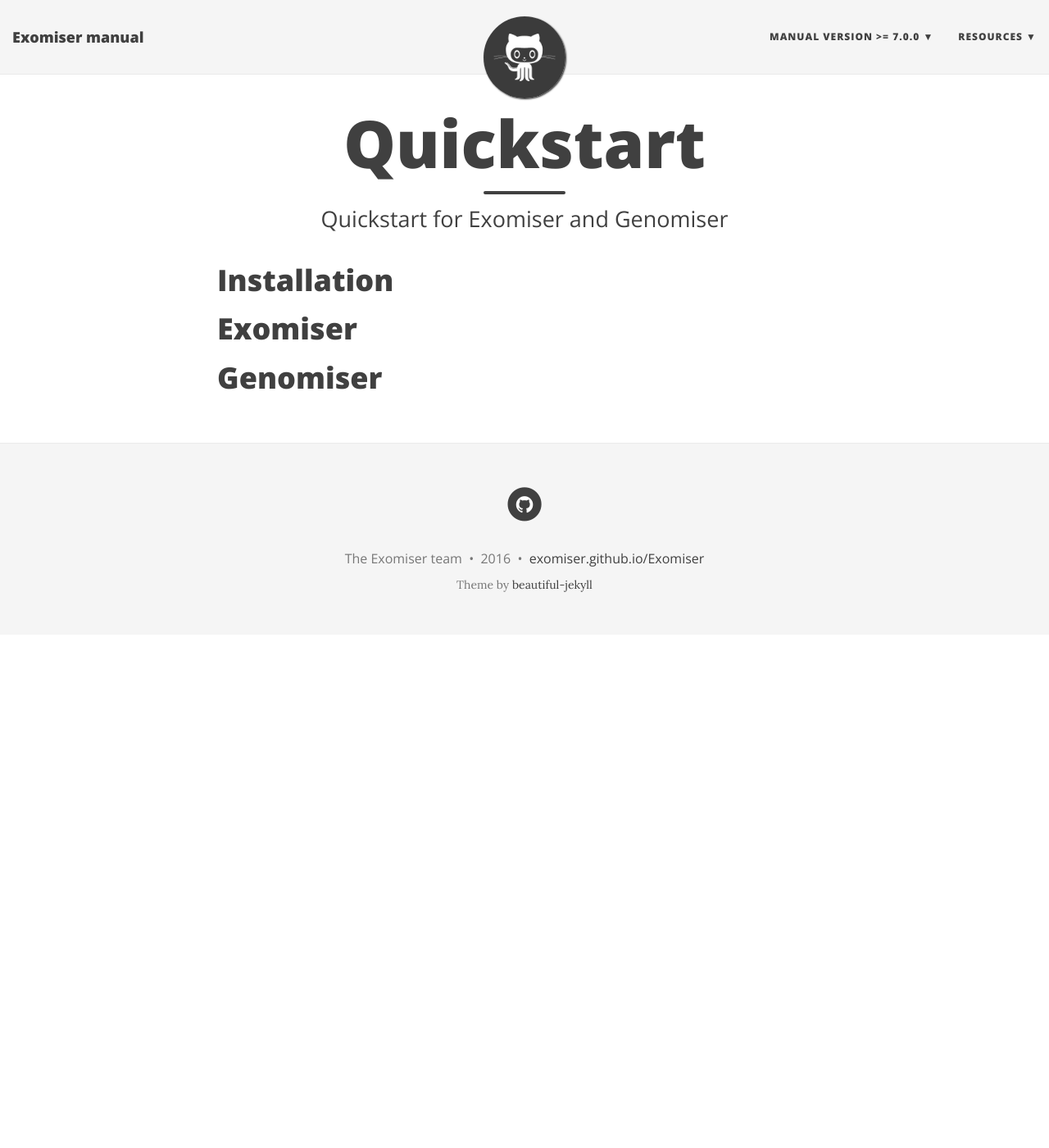
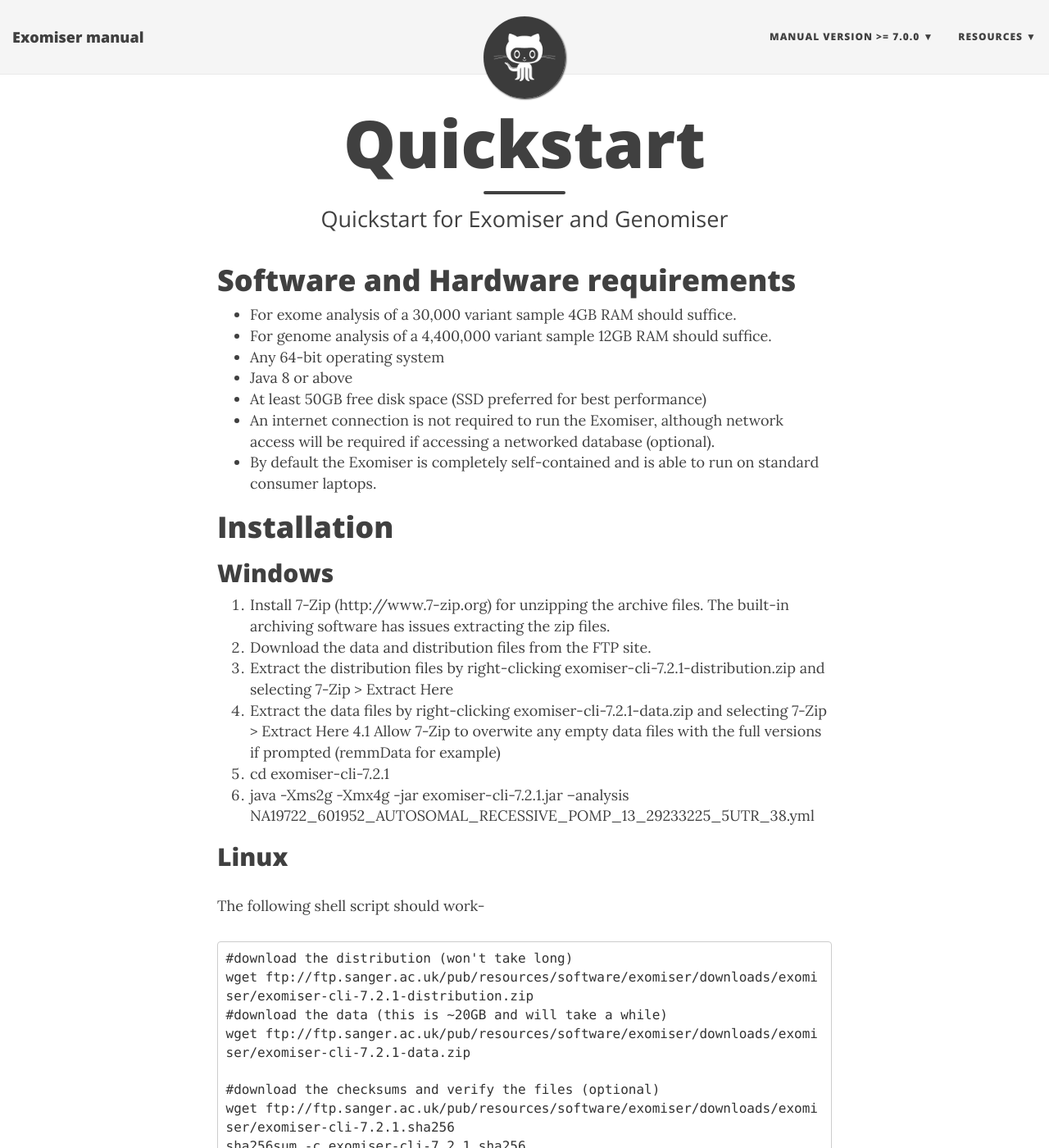
Before and after one commit to exomiser/Exomiser, a Jekyll site: the page built from manual/7/quickstart.md, in a window 1280 px wide and 1400 px high. Shown: the whole window at 82% size. Built offline with Jekyll 4.4.1, drawn with Linux system fonts in a browser that asks for light colours; nearby versions of some CDN libraries; some of the changed text lies outside the part shown.

Commit message:
Update quickstart.md

```diff
--- a/manual/7/quickstart.md
+++ b/manual/7/quickstart.md
@@ -4,7 +4,70 @@ title: Quickstart
 subtitle: Quickstart for Exomiser and Genomiser
 ---
 
+# Software and Hardware requirements
+ - For exome analysis of a 30,000 variant sample 4GB RAM should suffice.
+ - For genome analysis of a 4,400,000 variant sample 12GB RAM should suffice.
+ - Any 64-bit operating system
+ - Java 8 or above
+ - At least 50GB free disk space (SSD preferred for best performance)
+ - An internet connection is not required to run the Exomiser, although network access will be required if accessing a
+  networked database (optional).
+ - By default the Exomiser is completely self-contained and is able to run on standard consumer laptops.
+
 # Installation
+
+## Windows
+
+ 1. Install 7-Zip (http://www.7-zip.org) for unzipping the archive files. The built-in archiving software has issues extracting the zip files.
+ 2. Download the data and distribution files from the FTP site.
+ 3. Extract the distribution files by right-clicking exomiser-cli-7.2.1-distribution.zip and selecting 7-Zip > Extract Here
+ 4. Extract the data files by right-clicking exomiser-cli-7.2.1-data.zip and selecting 7-Zip > Extract Here
+   4.1 Allow 7-Zip to overwite any empty data files with the full versions if prompted (remmData for example)
+ 5. cd exomiser-cli-7.2.1
+ 6. java -Xms2g -Xmx4g -jar exomiser-cli-7.2.1.jar --analysis NA19722_601952_AUTOSOMAL_RECESSIVE_POMP_13_29233225_5UTR_38.yml
+
+## Linux
+
+The following shell script should work-
+
+    #download the distribution (won't take long)
+    wget ftp://ftp.sanger.ac.uk/pub/resources/software/exomiser/downloads/exomiser/exomiser-cli-7.2.1-distribution.zip
+    #download the data (this is ~20GB and will take a while)
+    wget ftp://ftp.sanger.ac.uk/pub/resources/software/exomiser/downloads/exomiser/exomiser-cli-7.2.1-data.zip
+
+    #download the checksums and verify the files (optional)
+    wget ftp://ftp.sanger.ac.uk/pub/resources/software/exomiser/downloads/exomiser/exomiser-cli-7.2.1.sha256
+    sha256sum -c exomiser-cli-7.2.1.sha256
+
+    #unzip the distribution and data files - this will create a directory called 'exomiser-cli-7.2.1' in the current working directory
+    unzip exomiser-cli-7.2.1-distribution.zip
+    unzip exomiser-cli-7.2.1-data.zip
+
+    #run a test genomiser analysis
+    cd exomiser-cli-7.2.1
+    java -Xms2g -Xmx4g -jar exomiser-cli-7.2.1.jar --analysis NA19722_601952_AUTOSOMAL_RECESSIVE_POMP_13_29233225_5UTR_38.yml
+
+This script will download, verify and extract the exomiser files and then run the analysis contained in the file 'NA19722_601952_AUTOSOMAL_RECESSIVE_POMP_13_29233225_5UTR_38.yml'.
+This file is an analysis for an autosomal recessive 5'UTR variant located in POMP gene on chromosome 13. The phenotype HPO terms are taken from the clinical synopsis of
+OMIM #601952 (http://www.omim.org/clinicalSynopsis/601952)
+
+# Alternative set-up
+
+If you want to run Exomiser using an H2 database from a location of your choosing edit the line in application.properties:
+
+    h2Path=
+
+with
+
+    h2Path=/full/path/to/alternative/h2/database/exomiser.h2.db
+
+If you want to run from a Postgres database rather than the default H2 embedded database *Optional*
+
+1. download exomiser_dump.pg.gz
+2. gunzip exomiser_dump.pg.gz
+3. load into your postgres server: pg_restore -h yourhost -d yourdatabase -U youruser < exomiser_dump.pg
+    You can do 2 and 3 at once by using: gunzip -c exomiser_dump.pg.gz | pg_restore -h yourhost -d yourdatabase -U youruser
+4. edit application.properties with the details of how to connect this new database
 
 # Exomiser
 
```
